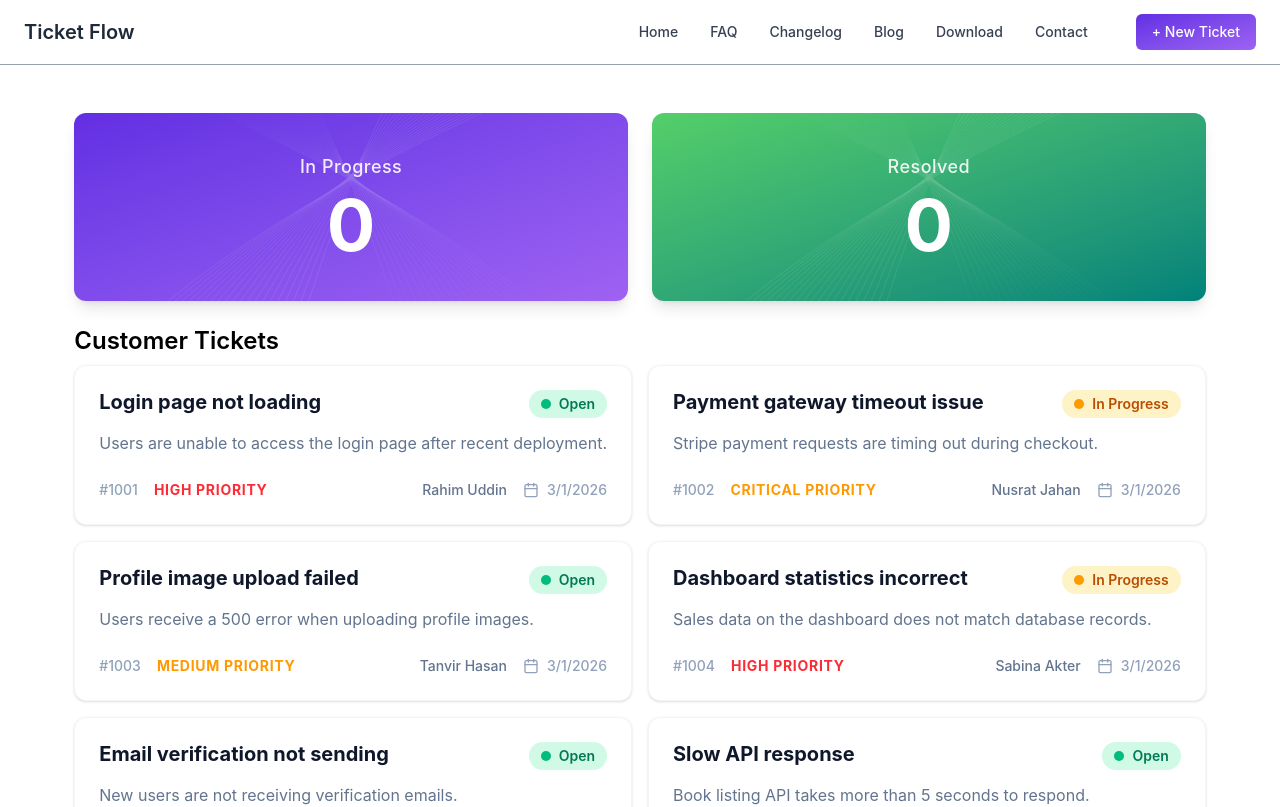
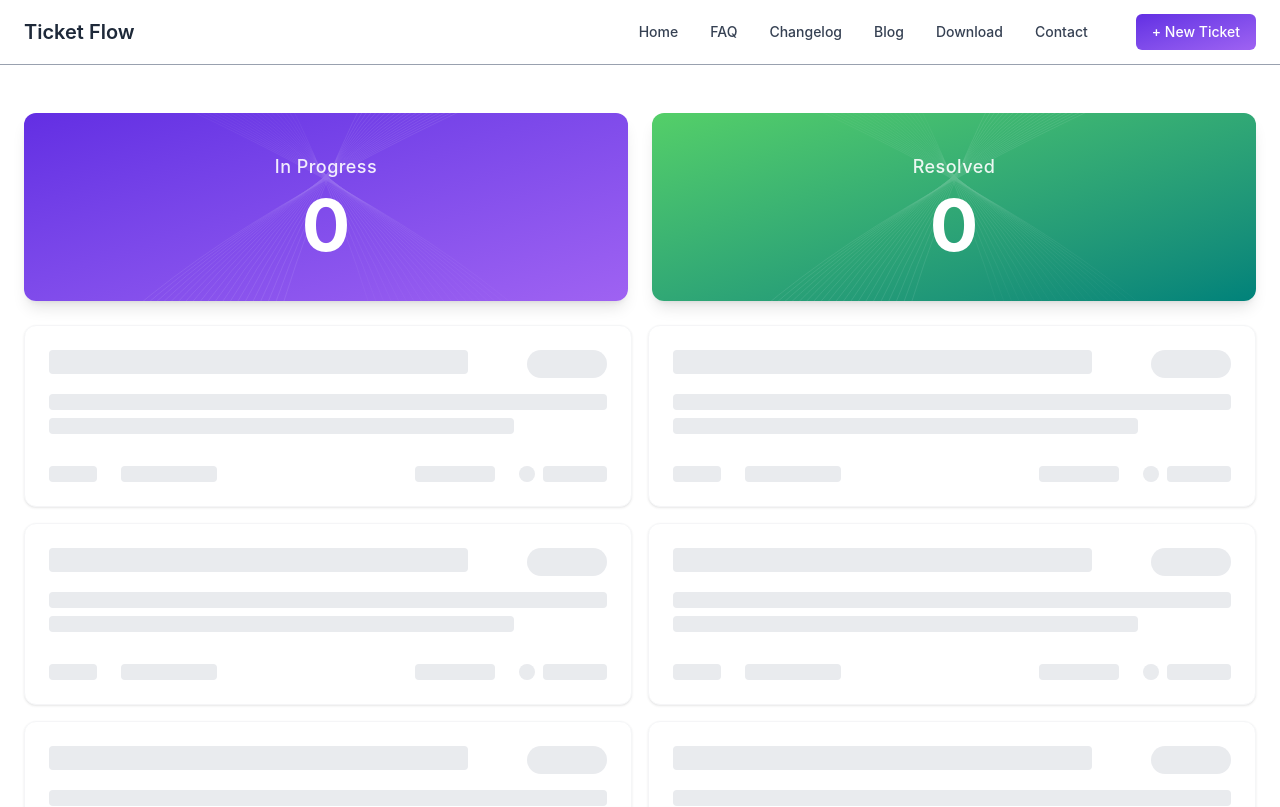
Before and after one commit to adnan-akhlas/ticket-flow, a React (Vite) app: page / in a window 1280 px wide. Shown: the top 807 px of the page. Built offline with nearby package versions, Linux system fonts and the light colour scheme.

Commit message:
feat(loading): implement skeleton loading

```diff
--- a/src/App.jsx
+++ b/src/App.jsx
@@ -1,47 +1,27 @@
-import { use, useState } from "react";
+import { Suspense, useState } from "react";
 import Footer from "./components/Footer";
 import Navbar from "./components/Navbar";
-import ProgressCard from "./components/ProgressCard";
-import TicketCard from "./components/TicketCard";
-import { getData } from "./loader/data";
-
-const dataPromise = getData("/data.json");
+import ProgressSection from "./components/ProgressSection";
+import TicketSection from "./components/TicketsSection";
+import TicketSkeleton from "./components/TicketSkeleton";
 
 export default function App() {
-  const [inProgressCount, setInProgressCount] = useState(0);
+  const [progressCount, setProgressCount] = useState(0);
   const [resolvedCount, setResolvedCount] = useState(0);
-  const tickets = use(dataPromise);
 
   return (
     <main className="flex flex-col min-h-screen">
       <Navbar />
-      <section className="grow space-y-6 max-w-7xl py-12 mx-auto full px-6">
+      <section className="grow space-y-6 max-w-7xl py-12 mx-auto w-full px-6">
         {/* Progress Card Section */}
-        <div className="grid grid-cols-2 gap-6 w-full">
-          <ProgressCard
-            title="In Progress"
-            count={inProgressCount}
-            from="from-primary"
-            to="to-secondary"
-          />
-          <ProgressCard
-            title="Resolved"
-            count={resolvedCount}
-            from="from-accent"
-            to="to-accent-secondary"
-          />
-        </div>
+        <ProgressSection
+          progressCount={progressCount}
+          resolvedCount={resolvedCount}
+        />
         {/* Tickets Card Section */}
-        <div>
-          <div>
-            <h2 className="my-2 text-2xl font-semibold">Customer Tickets</h2>
-            <div className="grid grid-cols-1 lg:grid-cols-2 gap-4">
-              {tickets.map((ticket) => (
-                <TicketCard key={ticket.id} ticket={ticket} />
-              ))}
-            </div>
-          </div>
-        </div>
+        <Suspense fallback={<TicketSkeleton />}>
+          <TicketSection />
+        </Suspense>
       </section>
       <Footer />
     </main>
--- /dev/null
+++ b/src/components/ProgressSection.jsx
@@ -0,0 +1,20 @@
+import ProgressCard from "./ProgressCard";
+
+export default function ProgressSection({ progressCount, resolvedCount }) {
+  return (
+    <div className="grid grid-cols-2 gap-6 w-full">
+      <ProgressCard
+        title="In Progress"
+        count={progressCount}
+        from="from-primary"
+        to="to-secondary"
+      />
+      <ProgressCard
+        title="Resolved"
+        count={resolvedCount}
+        from="from-accent"
+        to="to-accent-secondary"
+      />
+    </div>
+  );
+}
--- a/src/components/TicketCard.jsx
+++ b/src/components/TicketCard.jsx
@@ -32,7 +32,7 @@ export default function TicketCard({ ticket }) {
   };
 
   return (
-    <div className="bg-white rounded-xl shadow-sm border border-gray-100 p-6 transition-all hover:shadow-md">
+    <div className="bg-white rounded-xl shadow-sm border border-gray-100 p-6 transition-all hover:shadow-md w-full">
       <div className="flex justify-between items-start gap-4">
         <h3 className="text-xl font-bold text-slate-900 leading-tight">
           {ticket.title}
--- /dev/null
+++ b/src/components/TicketSkeleton.jsx
@@ -0,0 +1,45 @@
+export default function TicketSkeleton() {
+  return (
+    <div className="grid grid-cols-1 lg:grid-cols-2 gap-4">
+      {[...Array(6)].map((_, index) => (
+        <div
+          key={`skeleton-${index}`}
+          className="bg-white rounded-xl border border-gray-100 p-6 shadow-sm animate-pulse"
+        >
+          {/* Top Row: Title and Status Pill */}
+          <div className="flex justify-between items-start gap-4">
+            {/* Mock Title */}
+            <div className="h-6 bg-gray-200 rounded w-3/4 mb-1"></div>
+
+            {/* Mock Status Badge */}
+            <div className="h-7 bg-gray-200 rounded-full w-20 shrink-0"></div>
+          </div>
+
+          {/* Mock Description Lines */}
+          <div className="mt-4 space-y-2">
+            <div className="h-4 bg-gray-200 rounded w-full"></div>
+            <div className="h-4 bg-gray-200 rounded w-5/6"></div>
+          </div>
+
+          {/* Bottom Row: Metadata */}
+          <div className="mt-8 flex flex-wrap items-center justify-between gap-y-4">
+            {/* ID and Priority placeholders */}
+            <div className="flex items-center gap-6">
+              <div className="h-4 bg-gray-200 rounded w-12"></div>
+              <div className="h-4 bg-gray-200 rounded w-24"></div>
+            </div>
+
+            {/* Customer and Date placeholders */}
+            <div className="flex items-center gap-6">
+              <div className="h-4 bg-gray-200 rounded w-20"></div>
+              <div className="flex items-center gap-2">
+                <div className="h-4 w-4 bg-gray-200 rounded-full"></div>
+                <div className="h-4 bg-gray-200 rounded w-16"></div>
+              </div>
+            </div>
+          </div>
+        </div>
+      ))}
+    </div>
+  );
+}
--- /dev/null
+++ b/src/components/TicketsSection.jsx
@@ -0,0 +1,21 @@
+import { use } from "react";
+import { getData } from "../loader/data";
+import TicketCard from "./TicketCard";
+
+const dataPromise = getData("/data.json");
+
+export default function TicketSection() {
+  const tickets = use(dataPromise);
+  return (
+    <div>
+      <div>
+        <h2 className="my-2 text-2xl font-semibold">Customer Tickets</h2>
+        <div className="grid grid-cols-1 lg:grid-cols-2 gap-4">
+          {tickets.map((ticket) => (
+            <TicketCard key={ticket.id} ticket={ticket} />
+          ))}
+        </div>
+      </div>
+    </div>
+  );
+}
--- a/src/loader/data.js
+++ b/src/loader/data.js
@@ -1,4 +1,5 @@
 export async function getData(url) {
+  await new Promise((resolve) => setTimeout(resolve, 10000));
   const response = await fetch(url);
   return response.json();
 }
```
